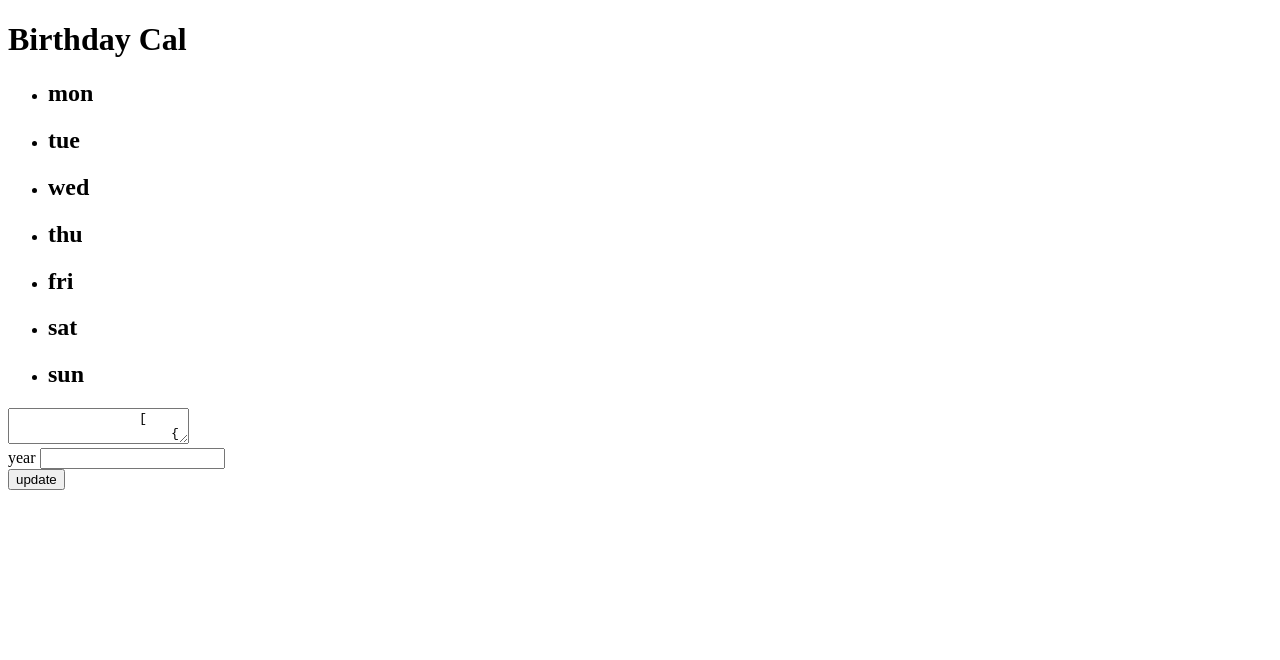
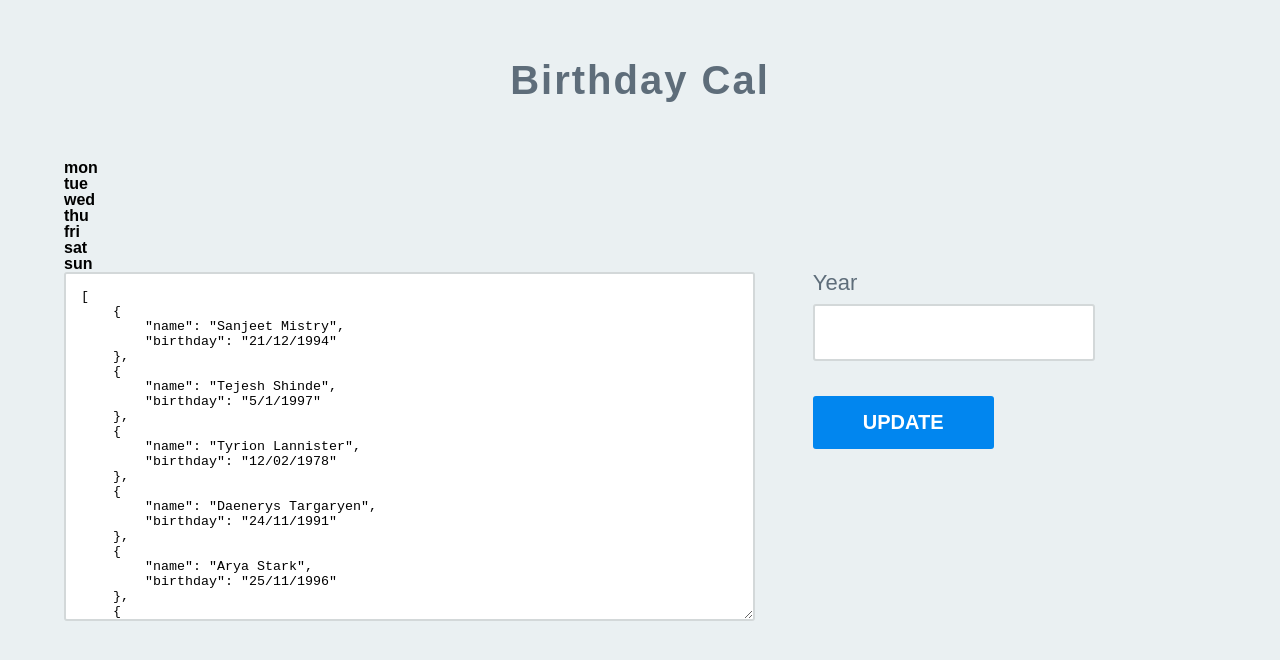
Before and after one commit to msanjeetaxioned/js-test2, a plain HTML site: page index.html in a window 1280 px wide. Drawn offline with Linux system fonts and the light colour scheme.

Commit message:
Add SCSS for Main Heading & Form section

```diff
--- a/index.html
+++ b/index.html
@@ -5,6 +5,7 @@
     <meta http-equiv="X-UA-Compatible" content="IE=edge">
     <meta name="viewport" content="width=device-width, initial-scale=1.0">
     <title>JS ES6 Test 2</title>
+    <link rel="stylesheet" href="css/styles.css">
 </head>
 <body>
     <div class="wrapper">
@@ -47,8 +48,7 @@
             </li>
         </ul>
         <form action="#FIXME" method="post">
-            <div class="birthday-data-textarea">
-                <textarea>
+            <textarea rows="21">
 [
     {
         "name": "Sanjeet Mistry",
@@ -132,7 +132,6 @@
     },
 ]
             </textarea>
-            </div>
             <div class="input-and-submit-container">
                 <div class="input-container">
                     <label for="year-val">year</label>
--- /dev/null
+++ b/scss/defaults/_common.scss
@@ -0,0 +1,22 @@
+* { box-sizing: border-box; }
+
+body {
+    background: $background;
+    font-family: $fontFamily;
+}
+
+.wrapper {
+    max-width: 1728px;
+    width: 90%;
+    padding: 60px 0;
+    margin: 0 auto;
+}
+
+%main-heading {
+    margin-bottom: 60px;
+    color: $heading-font-color;
+    font-size: 40px;
+    letter-spacing: 2px;
+    text-align: center;
+    text-transform: capitalize;
+}
--- /dev/null
+++ b/scss/defaults/_mixins_functions.scss
@@ -0,0 +1,10 @@
+// Returns given Object key's value.
+///
+/// @param {string} $mapName
+///   The Object Name.
+/// @param {string} $keyName
+///   The 'key' of the Object.
+/// @return {string} 'value' of the 'key' of the 'Object'.
+@function returnMap($mapName, $keyName) {
+    @return map-get($map: $mapName, $key: $keyName);
+}
--- /dev/null
+++ b/scss/defaults/_reset.scss
@@ -0,0 +1,47 @@
+/* http://meyerweb.com/eric/tools/css/reset/
+   v2.0 | 20110126
+   License: none (public domain)
+*/
+
+html, body, div, span, applet, object, iframe,
+h1, h2, h3, h4, h5, h6, p, blockquote, pre,
+a, abbr, acronym, address, big, cite, code,
+del, dfn, em, img, ins, kbd, q, s, samp,
+small, strike, strong, sub, sup, tt, var,
+b, u, i, center,
+dl, dt, dd, ol, ul, li,
+fieldset, form, label, legend,
+table, caption, tbody, tfoot, thead, tr, th, td,
+article, aside, canvas, details, embed,
+figure, figcaption, footer, header, hgroup,
+menu, nav, output, ruby, section, summary,
+time, mark, audio, video {
+	margin: 0;
+	padding: 0;
+	border: 0;
+	font-size: 100%;
+	vertical-align: baseline;
+}
+/* HTML5 display-role reset for older browsers */
+article, aside, details, figcaption, figure,
+footer, header, hgroup, menu, nav, section {
+	display: block;
+}
+body {
+	line-height: 1;
+}
+ol, ul {
+	list-style: none;
+}
+blockquote, q {
+	quotes: none;
+}
+blockquote:before, blockquote:after,
+q:before, q:after {
+	content: '';
+	content: none;
+}
+table {
+	border-collapse: collapse;
+	border-spacing: 0;
+}
--- /dev/null
+++ b/scss/defaults/_variables.scss
@@ -0,0 +1,25 @@
+$fontFamily: Arial, sans-serif;
+
+$background: #eaf0f2;
+
+$heading-font-color: #5e6d7a;
+$font-color: #222;
+$white-color: #fff;
+
+$border-color: #d3d8d9;
+
+$update-button-color: #0186ef;
+
+$gray-back-color: #ab9eee;
+
+$birthday: (
+    color1: #555d7b,
+    color2: #9fd400,
+    color3: #c97d99,
+    color4: #79cae5,
+    color5: #e8492a,
+    color6: #0055d0,
+    color7: #ff1baa,
+    color8: #0dccfe,
+    color9: #d9e710
+);
--- /dev/null
+++ b/scss/pages/home/_content.scss
@@ -0,0 +1,54 @@
+h1 { @extend %main-heading; }
+
+form { display: flex; }
+
+textarea {
+    padding: 15px;
+    border: 2px solid $border-color;
+    border-radius: 3px;
+    margin-right: 5%;
+    display: block;
+    flex: 60%;
+    resize: vertical;
+}
+
+.input-and-submit-container {
+    flex: 35%;
+    button {
+        padding: 15px 50px;
+        border: none;
+        border-radius: 3px;
+        display: inline-block;
+        background: $update-button-color;
+        color: $white-color;
+        font-size: 20px;
+        font-weight: bold;
+        text-transform: uppercase;
+        transition: background 1s ease-in-out, color 1s ease-in-out;
+        &:hover {
+            background: $border-color;
+            color: $update-button-color;
+            cursor: pointer;
+        }
+    }
+}
+
+.input-container {
+    margin-bottom: 35px;
+    > * { display: block; }
+    > label {
+        margin-bottom: 10px;
+        color: $heading-font-color;
+        font-size: 22px;
+        text-transform: capitalize;
+    }
+    > input {
+        width: 70%;
+        padding: 15px;
+        border: 2px solid $border-color;
+        border-radius: 3px;
+        display: inline-block;
+        color: $font-color;
+        font-size: 20px;
+    }
+}
--- /dev/null
+++ b/scss/styles.scss
@@ -0,0 +1,6 @@
+@import "defaults/reset";
+@import "defaults/variables";
+@import "defaults/mixins_functions";
+@import "defaults/common";
+
+@import "pages/home/content";
```
Also changed, not shown: css/styles.css (added), 1 other file. Lines whose indentation alone changed are shown as unchanged.
